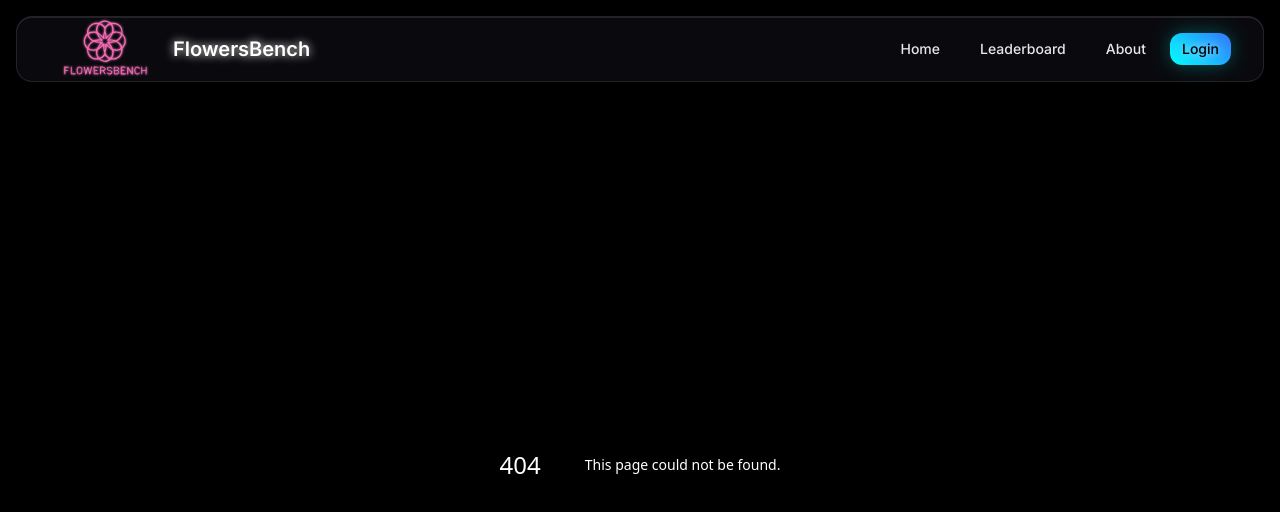
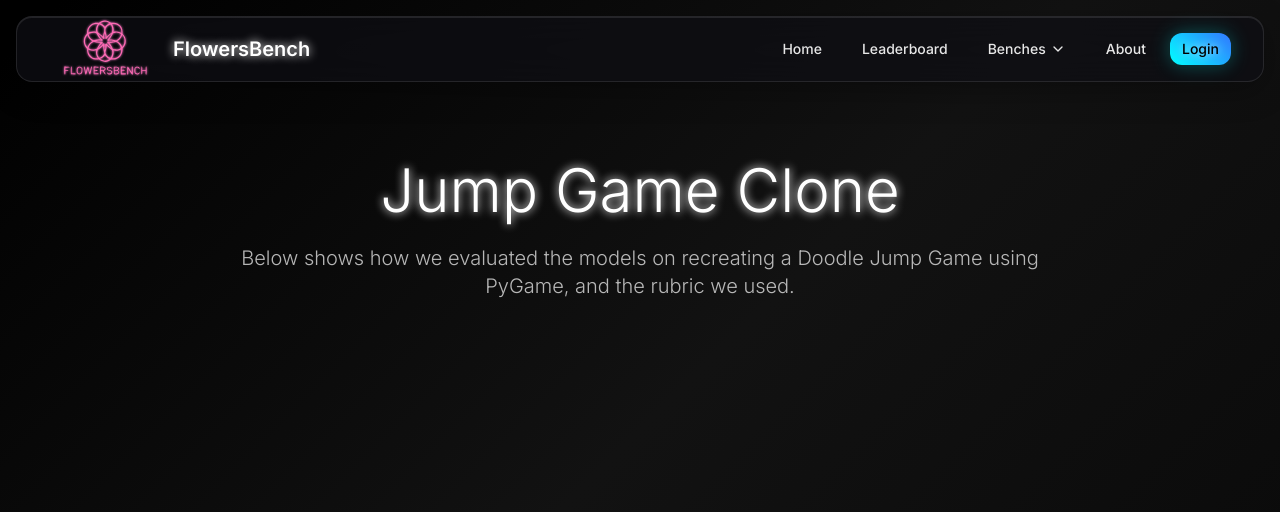
Before and after one commit to jasonthepenguin/flowers_bench, a Next.js app in the folder flowersbench/: page /benches/jump-game-clone in a window 1280 px wide. Before the commit this address had no page. Shown: the top 512 px of the page. Built offline with nearby package versions, Linux system fonts and the light colour scheme.

Commit message:
Add new benches button and doodle jump game bench page

```diff
--- /dev/null
+++ b/flowersbench/app/benches/jump-game-clone/page.tsx
@@ -0,0 +1,19 @@
+export default function JumpGameClone() {
+  return (
+    <div className="min-h-screen pt-24 pb-12">
+      <div className="max-w-4xl mx-auto px-6 sm:px-8 lg:px-12">
+
+        {/* Header */}
+        <div className="text-center mb-12">
+          <h1 className="text-5xl md:text-6xl font-light text-white mb-6 text-glow">
+            Jump Game Clone
+          </h1>
+          <p className="text-xl text-white/70 font-light">
+            Below shows how we evaluated the models on recreating a Doodle Jump Game using PyGame, and the rubric we used.
+          </p>
+        </div>
+
+      </div>
+    </div>
+  )
+}
--- a/flowersbench/app/components/Navbar.tsx
+++ b/flowersbench/app/components/Navbar.tsx
@@ -2,11 +2,12 @@
 
 import { useState } from 'react'
 import Link from 'next/link'
-import { Menu, X } from 'lucide-react'
+import { Menu, X, ChevronDown } from 'lucide-react'
 import FlowersBenchLogo from './icons/FlowersBenchLogo'
 
 const Navbar = () => {
   const [isMobileMenuOpen, setIsMobileMenuOpen] = useState(false)
+  const [isBenchesOpen, setIsBenchesOpen] = useState(false)
 
   return (
     <nav className="fixed top-4 left-4 right-4 glass rounded-2xl z-50 backdrop-blur-xl">
@@ -52,6 +53,29 @@ const Navbar = () => {
               Leaderboard
             </Link>
 
+            {/* Benches Dropdown */}
+            <div className="relative">
+              <button
+                onClick={() => setIsBenchesOpen(!isBenchesOpen)}
+                className="glass-hover px-4 py-2 rounded-xl text-sm font-medium text-white/90 hover:text-white transition-all duration-300 flex items-center space-x-1"
+              >
+                <span>Benches</span>
+                <ChevronDown className={`h-4 w-4 transition-transform duration-200 ${isBenchesOpen ? 'rotate-180' : ''}`} />
+              </button>
+
+              {isBenchesOpen && (
+                <div className="absolute top-full mt-2 w-48 glass rounded-xl py-2 shadow-lg">
+                  <Link
+                    href="/benches/jump-game-clone"
+                    className="block px-4 py-2 text-sm text-white/90 hover:text-white hover:bg-white/10 transition-all duration-200"
+                    onClick={() => setIsBenchesOpen(false)}
+                  >
+                    Jump Game Clone
+                  </Link>
+                </div>
+              )}
+            </div>
+
             <Link
               href="/about"
               className="glass-hover px-4 py-2 rounded-xl text-sm font-medium text-white/90 hover:text-white transition-all duration-300"
@@ -88,6 +112,17 @@ const Navbar = () => {
                 Leaderboard
               </Link>
 
+              <div className="px-4 py-3">
+                <div className="text-base font-medium text-white/90 mb-2">Benches</div>
+                <Link
+                  href="/benches/jump-game-clone"
+                  className="block glass-hover px-4 py-2 rounded-xl text-sm text-white/70 hover:text-white transition-all duration-300 ml-2"
+                  onClick={() => setIsMobileMenuOpen(false)}
+                >
+                  Jump Game Clone
+                </Link>
+              </div>
+
               <Link
                 href="/about"
                 className="block glass-hover px-4 py-3 rounded-xl text-base font-medium text-white/90 hover:text-white transition-all duration-300"
```
